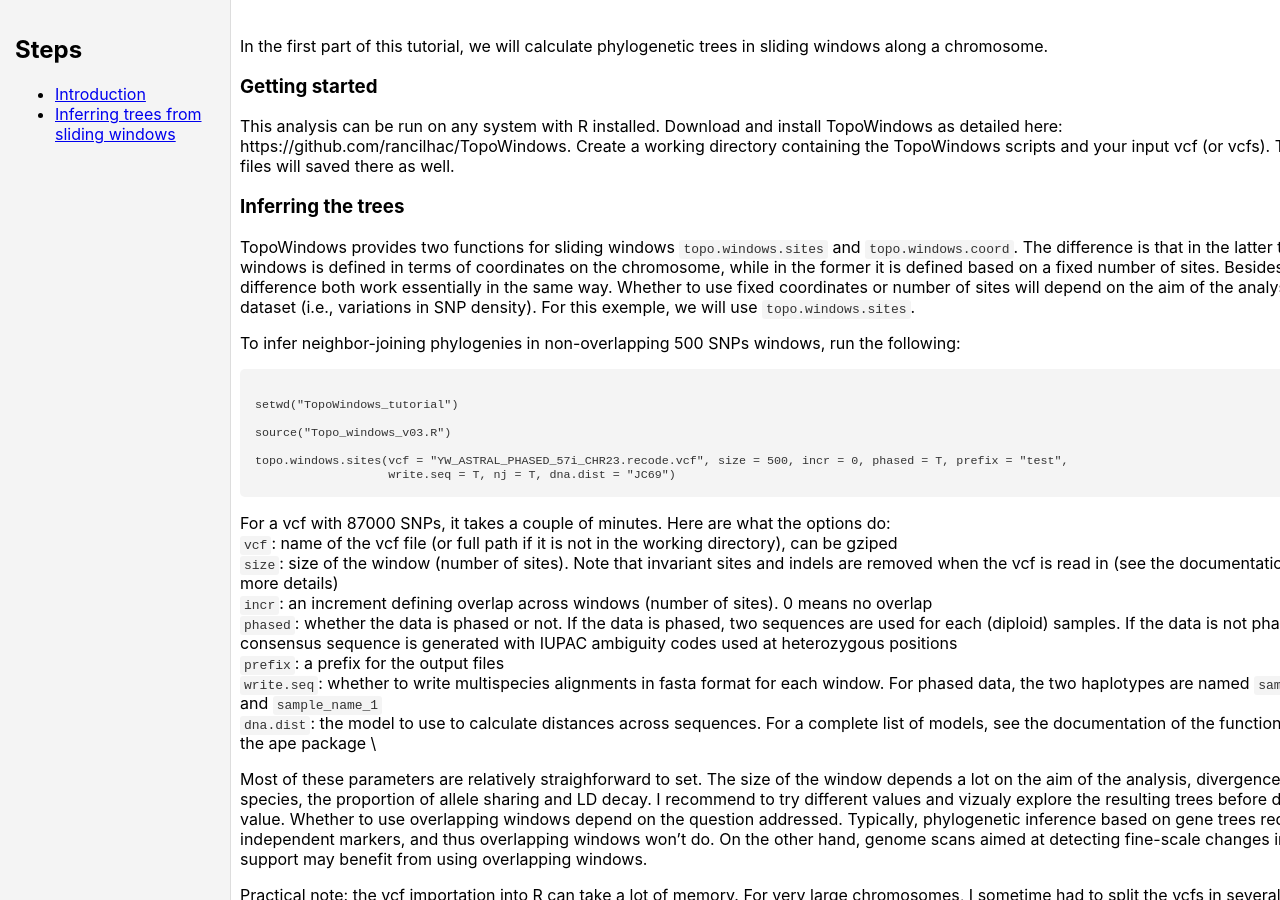
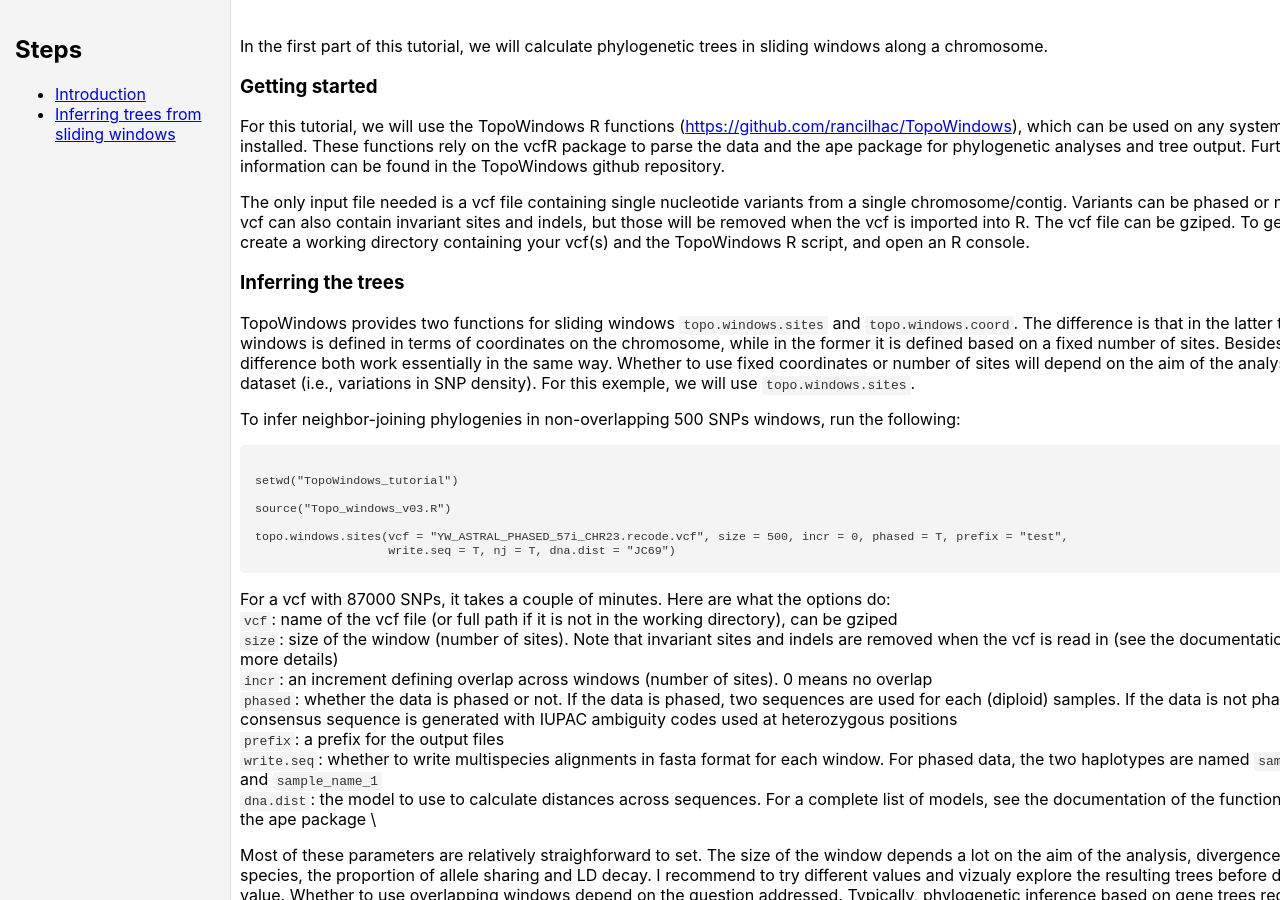
Before and after one commit to rancilhac/Genome-Wide-Phylogenies.github.io, a Jekyll site: the page built from Sliding-windows.md, in a window 1280 px wide and 900 px high. Built offline with Jekyll 4.4.1, drawn with Linux system fonts in a browser that asks for light colours; our own code applies the rules of GitHub Pages for plain Markdown files.

Commit message:
Update Sliding-windows.md

```diff
--- a/Sliding-windows.md
+++ b/Sliding-windows.md
@@ -6,7 +6,9 @@ In the first part of this tutorial, we will calculate phylogenetic trees in slid
 
 ### Getting started
 
-This analysis can be run on any system with R installed. Download and install TopoWindows as detailed here: https://github.com/rancilhac/TopoWindows. Create a working directory containing the TopoWindows scripts and your input vcf (or vcfs). The output files will saved there as well.
+For this tutorial, we will use the TopoWindows R functions ([https://github.com/rancilhac/TopoWindows](https://github.com/rancilhac/TopoWindows)), which can be used on any system with R installed. These functions rely on the vcfR package to parse the data and the ape package for phylogenetic analyses and tree output. Further information can be found in the TopoWindows github repository.
+
+The only input file needed is a vcf file containing single nucleotide variants from a single chromosome/contig. Variants can be phased or not, and the vcf can also contain invariant sites and indels, but those will be removed when the vcf is imported into R. The vcf file can be gziped. To get started, create a working directory containing your vcf(s) and the TopoWindows R script, and open an R console.
 
 ### Inferring the trees
 
```
